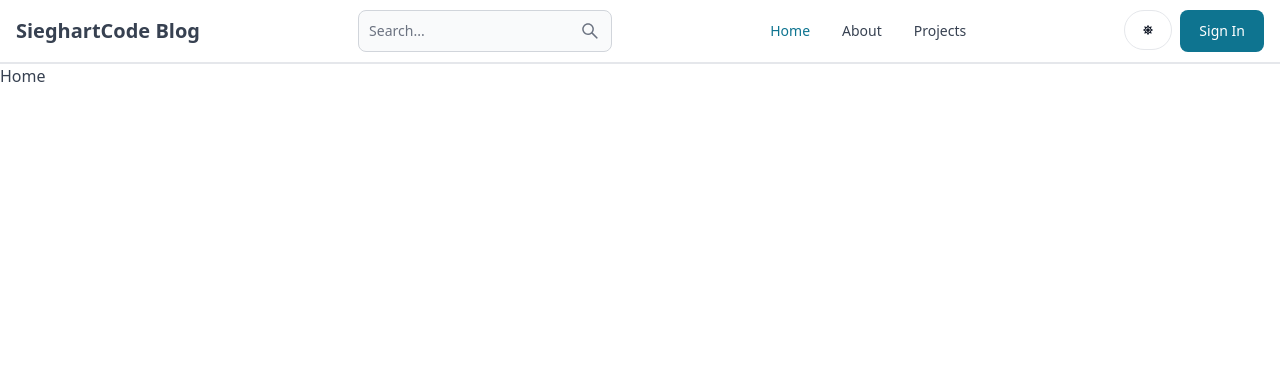
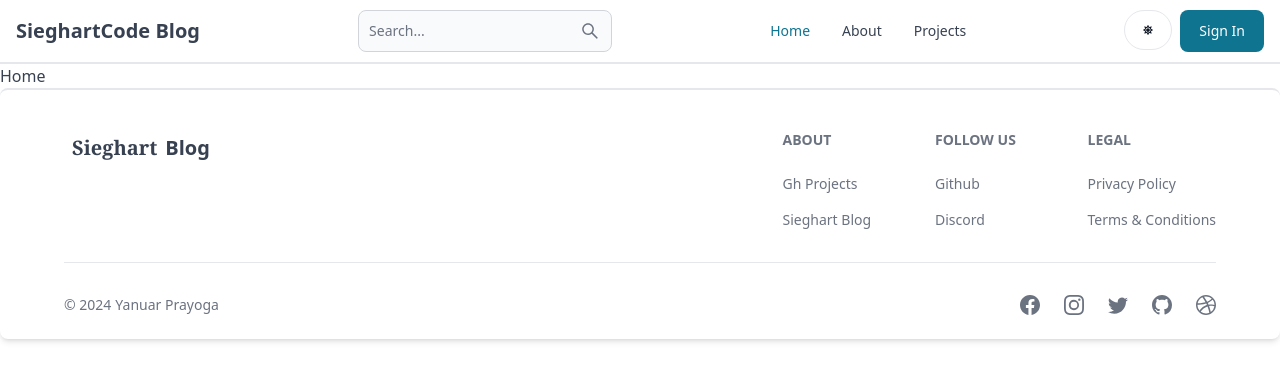
Before and after one commit to Yanuarprayoga9/sieghart-blog, a React (Vite) app: page / in a window 1280 px wide. Shown: the top 380 px of the page. Built offline with nearby package versions, Linux system fonts and the light colour scheme; no server answers.

Commit message:
feat: sidebar

```diff
--- a/src/App.jsx
+++ b/src/App.jsx
@@ -12,6 +12,7 @@ import { AuthRoute } from './components/AuthRoute'
 
 import axios from 'axios';
 import baseUrl from '../constant/baseUrl.js';
+import FooterCom from './components/Footer.jsx'
 
 axios.interceptors.request.use(config => {
   const token = localStorage.getItem("access_token");
@@ -36,6 +37,7 @@ export default function App() {
           <Route path="/sign-in" element={<SignIn />} />
         </Route>
       </Routes>
+      <FooterCom />
     </BrowserRouter>
   )
 }
--- /dev/null
+++ b/src/components/Footer.jsx
@@ -0,0 +1,81 @@
+import { Footer } from 'flowbite-react';
+import { Link } from 'react-router-dom';
+import { BsFacebook, BsInstagram, BsTwitter, BsGithub, BsDribbble } from 'react-icons/bs';
+export default function FooterCom() {
+  return (
+    <Footer container className=' border-t-2 shadow-md light:bd-slate-50'>
+      <div className='w-full max-w-6xl mx-auto'>
+        <div className='grid w-full justify-between sm:flex md:grid-cols-1'>
+          <div className='mt-5'>
+            <Link
+              to='/'
+              className='self-center whitespace-nowrap text-lg sm:text-xl font-semibold dark:text-white'
+            >
+              <span className='px-2 py-1 bg-gradient-to-r  rounded-lg font-serif'>
+                Sieghart
+              </span>
+              Blog
+            </Link>
+          </div>
+          <div className='grid grid-cols-2 gap-8 mt-4 sm:grid-cols-3 sm:gap-6'>
+            <div>
+              <Footer.Title title='About' />
+              <Footer.LinkGroup col>
+                <Footer.Link
+                  href='https://github.com/Yanuarprayoga9/sieghart-blog-api'
+                  target='_blank'
+                  rel='noopener noreferrer'
+                >
+                  Gh Projects
+                </Footer.Link>
+                <Footer.Link
+                  href='/about'
+                  target='_blank'
+                  rel='noopener noreferrer'
+                >
+                  Sieghart Blog
+                </Footer.Link>
+              </Footer.LinkGroup>
+            </div>
+            <div>
+              <Footer.Title title='Follow us' />
+              <Footer.LinkGroup col>
+                <Footer.Link
+                  href='https://github.com/Yanuarprayoga9/'
+                  target='_blank'
+                  rel='noopener noreferrer'
+                >
+                  Github
+                </Footer.Link>
+                <Footer.Link href='#'>Discord</Footer.Link>
+              </Footer.LinkGroup>
+            </div>
+            <div>
+              <Footer.Title title='Legal' />
+              <Footer.LinkGroup col>
+                <Footer.Link href='#'>Privacy Policy</Footer.Link>
+                <Footer.Link href='#'>Terms &amp; Conditions</Footer.Link>
+              </Footer.LinkGroup>
+            </div>
+          </div>
+        </div>
+        <Footer.Divider />
+        <div className='w-full sm:flex sm:items-center sm:justify-between'>
+          <Footer.Copyright
+            href='#'
+            by="Yanuar Prayoga"
+            year={new Date().getFullYear()}
+          />
+          <div className="flex gap-6 sm:mt-0 mt-4 sm:justify-center">
+            <Footer.Icon href='#' icon={BsFacebook}/>
+            <Footer.Icon href='#' icon={BsInstagram}/>
+            <Footer.Icon href='#' icon={BsTwitter}/>
+            <Footer.Icon href='https://github.com/Yanuarprayoga9' icon={BsGithub}/>
+            <Footer.Icon href='#' icon={BsDribbble}/>
+
+          </div>
+        </div>
+      </div>
+    </Footer>
+  );
+}
--- a/src/components/PageContainer.jsx
+++ b/src/components/PageContainer.jsx
@@ -3,8 +3,8 @@ import PropTypes from 'prop-types';
 
 export const PageContainer = ({ children,title }) => {
     return (
-        <div className="">
-            <h1 className="">{title}</h1>
+        <div className="p-3">
+            <h1 className="space-x-4 sm:mt-20 text-2xl font-serif border-b pb-2">{title}</h1>
             <div className="flex flex-col min-h-screen">
                 {children}
             </div>
--- a/src/components/PageTitle.jsx
+++ b/src/components/PageTitle.jsx
@@ -2,7 +2,7 @@
 import PropTypes from 'prop-types'
 export const PageTitle = ({title}) => {
   return (
-    <h1 className="text-4xl font-bold p-3">{title}</h1>
+    <h1 className="text-5xl font-bold font-serif p-3">{title}</h1>
   )
 }
 
--- /dev/null
+++ b/src/components/dashboard/Posts.jsx
@@ -0,0 +1,9 @@
+import React from 'react'
+
+const Posts = () => {
+  return (
+    <div>Posts</div>
+  )
+}
+
+export default Posts
--- /dev/null
+++ b/src/components/dashboard/Profile.jsx
@@ -0,0 +1,9 @@
+import React from 'react'
+
+const Profile = () => {
+  return (
+    <div>Profile</div>
+  )
+}
+
+export default Profile
--- /dev/null
+++ b/src/components/dashboard/components/Sidebar.jsx
@@ -0,0 +1,107 @@
+import { Button, Sidebar } from 'flowbite-react';
+import {
+  HiUser,
+  HiArrowSmRight,
+  HiDocumentText,
+  HiOutlineUserGroup,
+  HiAnnotation,
+  HiChartPie,
+} from 'react-icons/hi';
+import { useEffect, useState } from 'react';
+import { Link, useLocation, useNavigate } from 'react-router-dom';
+import { useDispatch } from 'react-redux';
+import { useSelector } from 'react-redux';
+import { signOut } from '../../../redux/user/user-slice';
+
+export default function DashSidebar() {
+  const navigate = useNavigate()
+  const location = useLocation();
+  const dispatch = useDispatch();
+  const { currentUser } = useSelector((state) => state.user);
+
+  const [tab, setTab] = useState('');
+  useEffect(() => {
+    const urlParams = new URLSearchParams(location.search);
+    const tabFromUrl = urlParams.get('tab');
+    if (tabFromUrl) {
+      setTab(tabFromUrl);
+    }
+  }, [location.search]);
+  const handleSignout = () => {
+    dispatch(signOut())
+    navigate('/sign-in')
+
+  };
+
+  return (
+<Sidebar className={`w-full md:w-56  `} >
+      <Sidebar.Items>
+        <Sidebar.ItemGroup className='flex flex-col gap-1'>
+          {currentUser && currentUser.isAdmin && (
+            <Link to='/dashboard?tab=dash'>
+              <Sidebar.Item
+                active={tab === 'dash' || !tab}
+                icon={HiChartPie}
+                as='div'
+              >
+                Dashboard
+              </Sidebar.Item>
+            </Link>
+          )}
+          <Link to='/dashboard?tab=profile'>
+            <Sidebar.Item
+              active={tab === 'profile'}
+              icon={HiUser}
+              label={currentUser.isAdmin ? 'Admin' : 'User'}
+              labelColor='dark'
+              as='div'
+            >
+              Profile
+            </Sidebar.Item>
+          </Link>
+          {currentUser.isAdmin && (
+            <Link to='/dashboard?tab=posts'>
+              <Sidebar.Item
+                active={tab === 'posts'}
+                icon={HiDocumentText}
+                as='div'
+              >
+                Posts
+              </Sidebar.Item>
+            </Link>
+          )}
+          {currentUser.isAdmin && (
+            <>
+              <Link to='/dashboard?tab=users'>
+                <Sidebar.Item
+                  active={tab === 'users'}
+                  icon={HiOutlineUserGroup}
+                  as='div'
+                >
+                  Users
+                </Sidebar.Item>
+              </Link>
+              <Link to='/dashboard?tab=comments'>
+                <Sidebar.Item
+                  active={tab === 'comments'}
+                  icon={HiAnnotation}
+                  as='div'
+                >
+                  Comments
+                </Sidebar.Item>
+              </Link>
+            </>
+          )}
+          <Sidebar.Item
+            icon={HiArrowSmRight}
+            className='cursor-pointer'
+            onClick={handleSignout}
+          >
+            Sign Out
+          </Sidebar.Item>
+        </Sidebar.ItemGroup>
+      </Sidebar.Items>
+      </Sidebar>
+
+  );
+}
--- a/src/pages/Dashboard.jsx
+++ b/src/pages/Dashboard.jsx
@@ -1,14 +1,37 @@
-import PageContainer from "../components/PageContainer";
-
+import { useEffect, useState } from "react";
+import { useLocation } from "react-router-dom"
+import Profile from "../components/dashboard/Profile";
+import Posts from "../components/dashboard/Posts";
+import DashSidebar from "../components/dashboard/components/Sidebar";
 // import { useUsers } from "../../hooks/useUser";
 
 export default function Dashboard() {
   // const [loading,data] = useUsers();
+  const location = useLocation()
+  const urlParams = new URLSearchParams(location.search);
+
+  const [tab, setTab] = useState();
+  useEffect((
+) => {
+    setTab(urlParams.get('tab'))
+  }, [location.search])
+
   return (
-    <div>
-      <PageContainer title={'Dashboardil Page'}>
-
-      </PageContainer>
+    <div className='min-h-screen flex flex-col md:flex-row'>
+    <div className='md:w-56'>
+      {/* Sidebar */}
+      <DashSidebar />
     </div>
+    {/* profile... */}
+    {tab === 'profile' && <Profile />}
+    {/* posts... */}
+    {tab === 'posts' && <Posts />}
+    {/* users */}
+    {/* {tab === 'users' && <DashUsers />} */}
+    {/* comments  */}
+    {/* {tab === 'comments' && <DashComments />} */}
+    {/* dashboard comp */}
+    {/* {tab === 'dash' && <DashboardComp />} */}
+  </div>
   )
 }
--- a/vite.config.js
+++ b/vite.config.js
@@ -1,15 +1,15 @@
-import { defineConfig } from 'vite';
-import react from '@vitejs/plugin-react-swc';
+import { defineConfig } from "vite";
+import react from "@vitejs/plugin-react-swc";
 
-// https://vitejs.dev/config/
-export default defineConfig({
-  server: {
-    proxy: {
-      '/api': {
-        target: 'http://localhost:5555',
-        secure: false,
-      },
-    },
-  },
-  plugins: [react()],
+export default defineConfig(({ mode }) => {
+  const config = {
+    plugins: [react()],
+    define: {},
+  };
+
+  if (mode === "development") {
+    config.define.global = {};
+  }
+
+  return config;
 });
```
